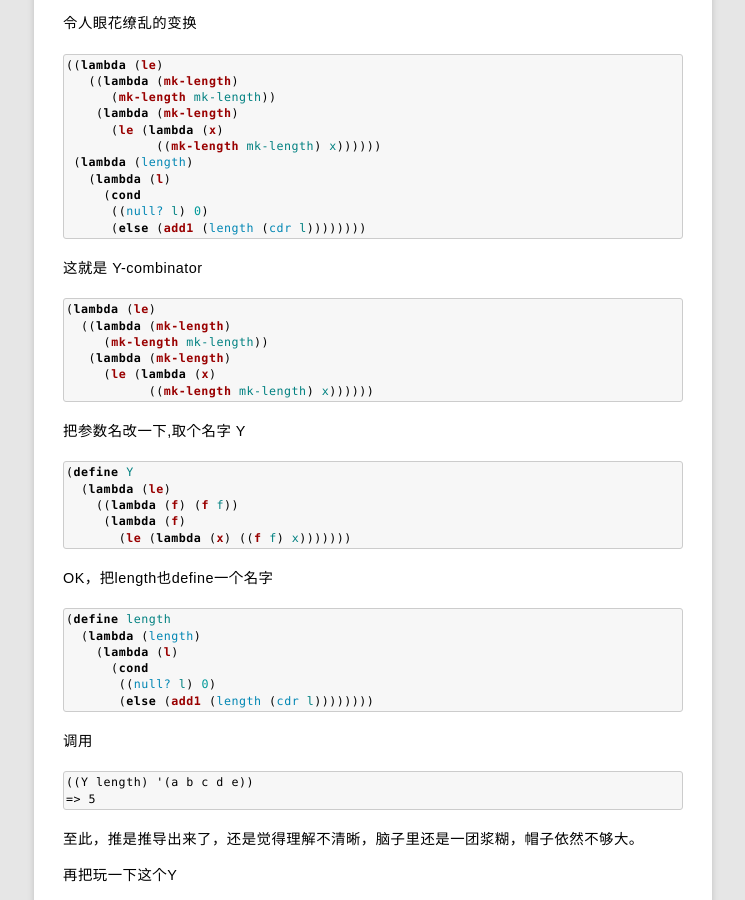
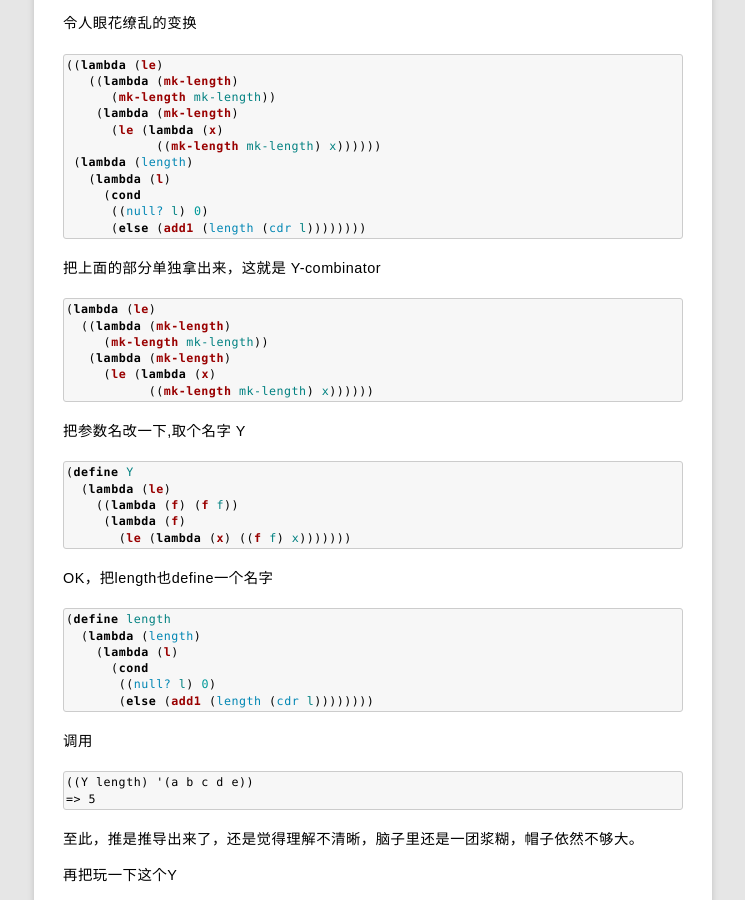
Before and after one commit to rhuichao/uternet.github.io, a Jekyll site: the page built from _posts/2014-04-27-Y-combinator.md, in a window 1280 px wide and 900 px high, scrolled down 4493 px. Shown: the whole window, without its empty margins (267-1012 px from the left). Built offline with Jekyll 4.4.1, drawn with Linux system fonts in a browser that asks for light colours; some web fonts are replaced; Markdown is read by kramdown in place of the engine named in the settings.

Commit message:
new document posted

````diff
--- a/_posts/2014-04-27-Y-combinator.md
+++ b/_posts/2014-04-27-Y-combinator.md
@@ -288,7 +288,7 @@ date: 2014-04-27
       (else (add1 (length (cdr l))))))))
 ```
 
-这就是 Y-combinator
+把上面的部分单独拿出来，这就是 Y-combinator
 
 ```scheme
 (lambda (le)
````
Also changed, not shown: 1 other file.
